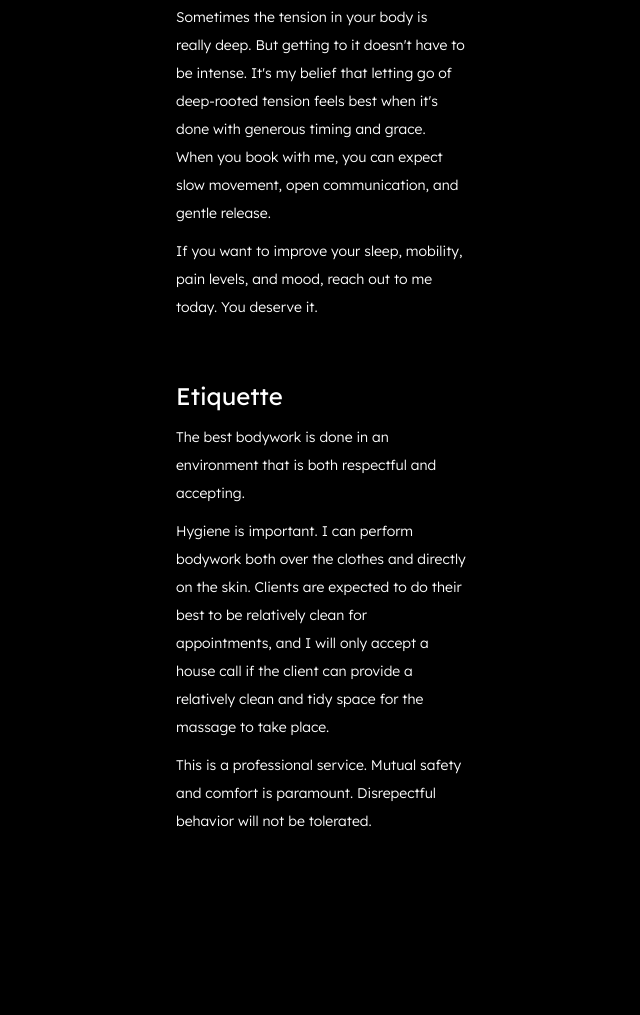
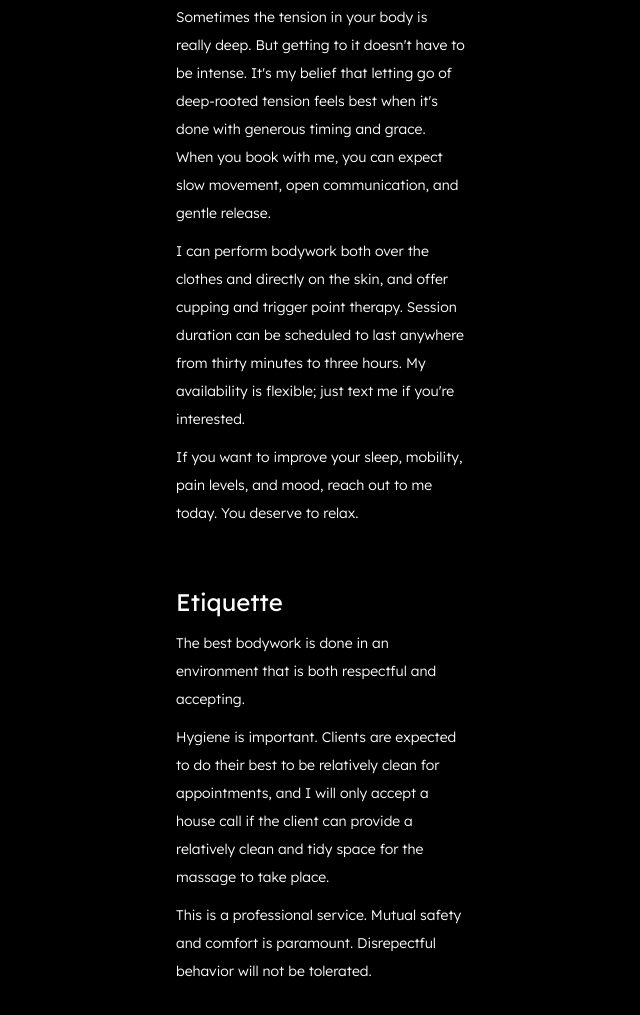
Before and after one commit to levisigne/lmt, a plain HTML site: page about.html in a window 1280 px wide. Shown: the part 1540-2555 px from the top of the page, without its empty margins (319-959 px from the left). Drawn offline with Linux system fonts and the light colour scheme.

Commit message:
Availability

```diff
--- a/about.html
+++ b/about.html
@@ -44,14 +44,17 @@
                 Sometimes the tension in your body is really deep. But getting to it doesn't have to be intense. It's my belief that letting go of deep-rooted tension feels best when it's done with generous timing and grace. When you book with me, you can expect slow movement, open communication, and gentle release.
             </p>
             <p>
-                If you want to improve your sleep, mobility, pain levels, and mood, reach out to me today. You deserve it.
+                 I can perform bodywork both over the clothes and directly on the skin, and offer cupping and trigger point therapy. Session duration can be scheduled to last anywhere from thirty minutes to three hours. My availability is flexible; just text me if you're interested.
+            </p>
+            <p>
+                If you want to improve your sleep, mobility, pain levels, and mood, reach out to me today. You deserve to relax.
             </p>
         <h1>Etiquette</h1>
             <p>
                 The best bodywork is done in an environment that is both respectful and accepting.
             </p>
             <p>
-                Hygiene is important. I can perform bodywork both over the clothes and directly on the skin. Clients are expected to do their best to be relatively clean for appointments, and I will only accept a house call if the client can provide a relatively clean and tidy space for the massage to take place.
+                Hygiene is important. Clients are expected to do their best to be relatively clean for appointments, and I will only accept a house call if the client can provide a relatively clean and tidy space for the massage to take place.
             </p>
             <p>
                 This is a professional service. Mutual safety and comfort is paramount. Disrepectful behavior will not be tolerated.
```
Also changed, not shown: contact.html (+1 -2 lines).
